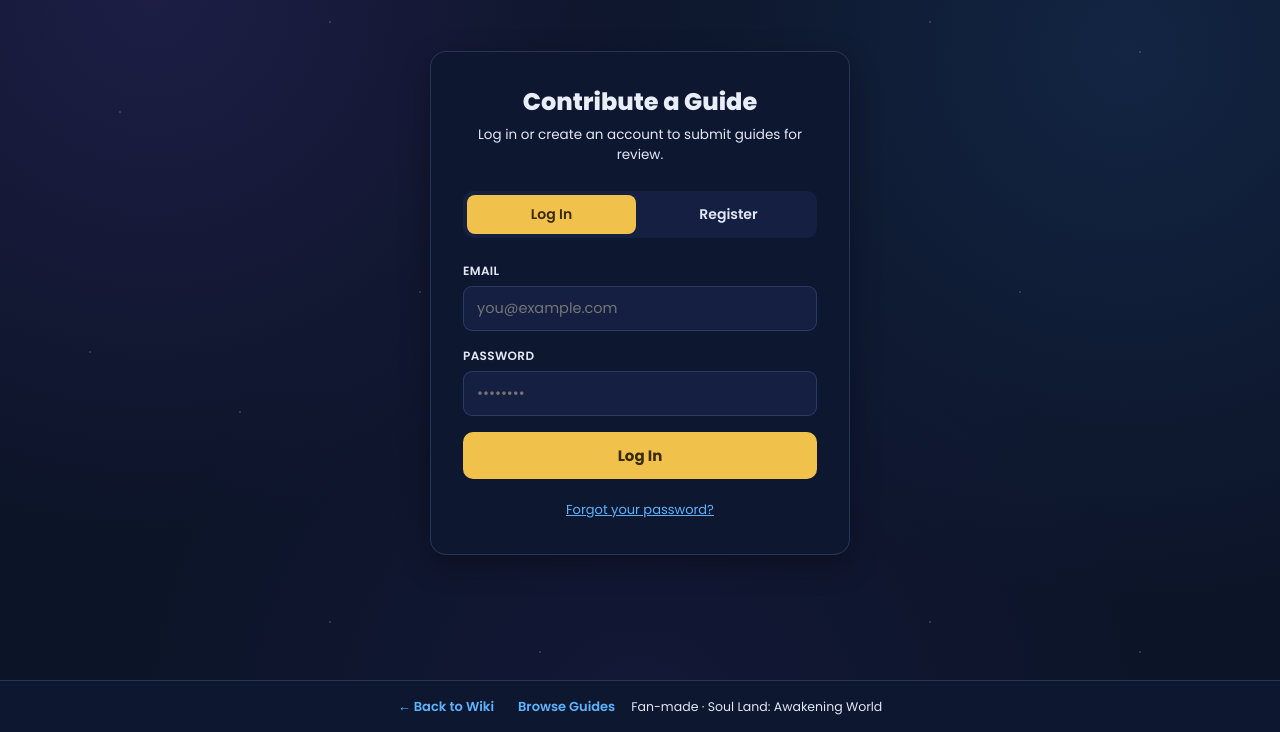
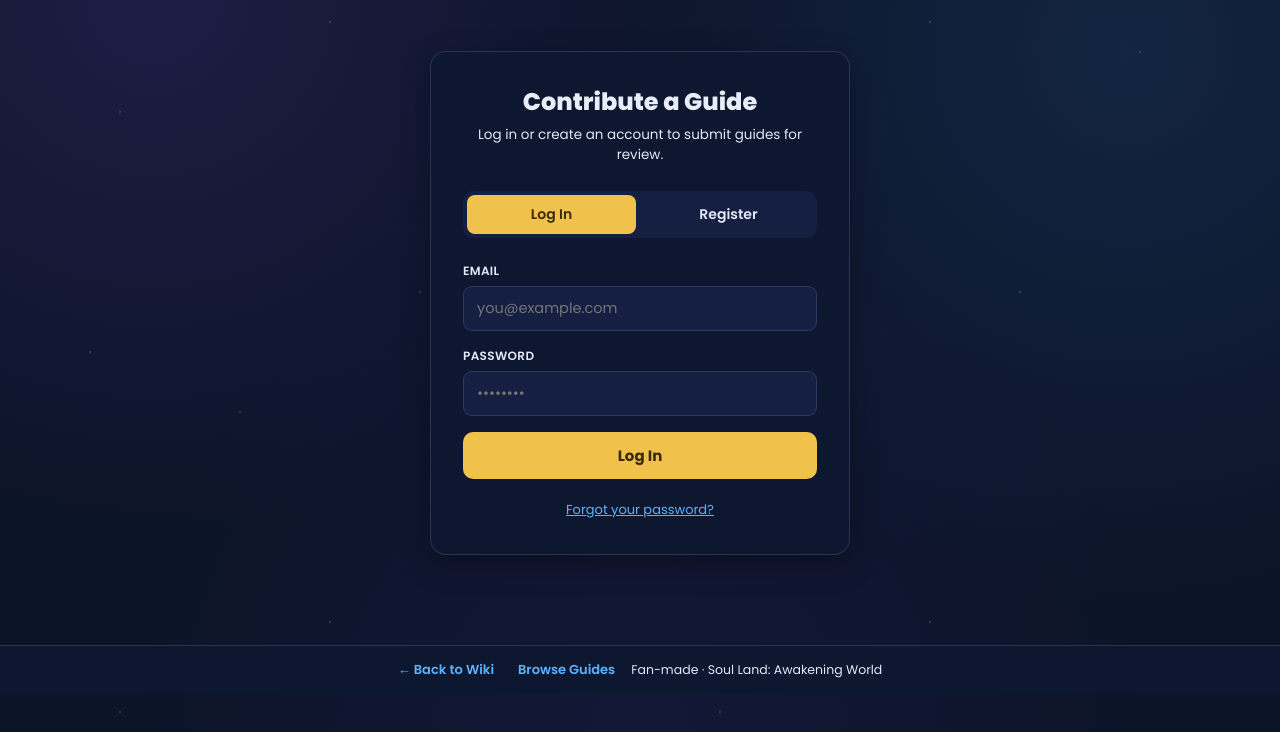
Before and after one commit to dakin2001/sluniverse, a website: page guides-hub.html in a window 1280 px wide. Shown: the part 68-800 px from the top of the page. Drawn offline with Linux system fonts and the light colour scheme; no server answers.

Commit message:
dashboard design

```diff
--- a/css/style.css
+++ b/css/style.css
@@ -36,7 +36,6 @@ html,body{
   max-width:100vw;
 }
 body{ display:flex; flex-direction:column; min-height:100vh; }
-body.has-fixed-footer{ padding-bottom:60px; }
 .cosmic-bg{
   background-image:
     radial-gradient(circle at 12% 8%, rgba(120,80,220,0.16), transparent 40%),
@@ -1121,11 +1120,9 @@ main.fade-in{ animation: pageFadeIn 0.18s ease; }
 
 /* ---------- Footer ---------- */
 footer.site-footer{
-  position:fixed; bottom:0; left:0; right:0; z-index:600; height:52px;
+  border-top:1px solid var(--line); padding:14px 22px; text-align:center;
   display:flex; align-items:center; justify-content:center; gap:16px; flex-wrap:nowrap; overflow:hidden;
-  border-top:1px solid var(--line); padding:0 22px; text-align:center;
-  background:var(--panel); backdrop-filter:blur(6px);
-  color:var(--text-dim); font-size:12.5px; white-space:nowrap;
+  background:var(--panel); color:var(--text-dim); font-size:12.5px; white-space:nowrap;
 }
 .footer-menu{
   display:flex; align-items:center; justify-content:center; gap:24px;
--- a/guides-hub.html
+++ b/guides-hub.html
@@ -5,7 +5,7 @@
 <meta name="viewport" content="width=device-width, initial-scale=1.0, maximum-scale=1.0">
 <title>Guides, Soul Land Universe</title>
 <link rel="icon" type="image/svg+xml" href="favicon.svg">
-<link rel="stylesheet" href="css/style.css?v=1076">
+<link rel="stylesheet" href="css/style.css?v=1077">
 </head>
 <body class="cosmic-bg has-fixed-footer">
 
```
Also changed, not shown: editeur-import.html (+1 -1 lines), editeur.html (+1 -1 lines), guide-create.html (+1 -1 lines), guide-review.html (+1 -1 lines), index.html (+1 -1 lines), reset-password.html (+1 -1 lines).
